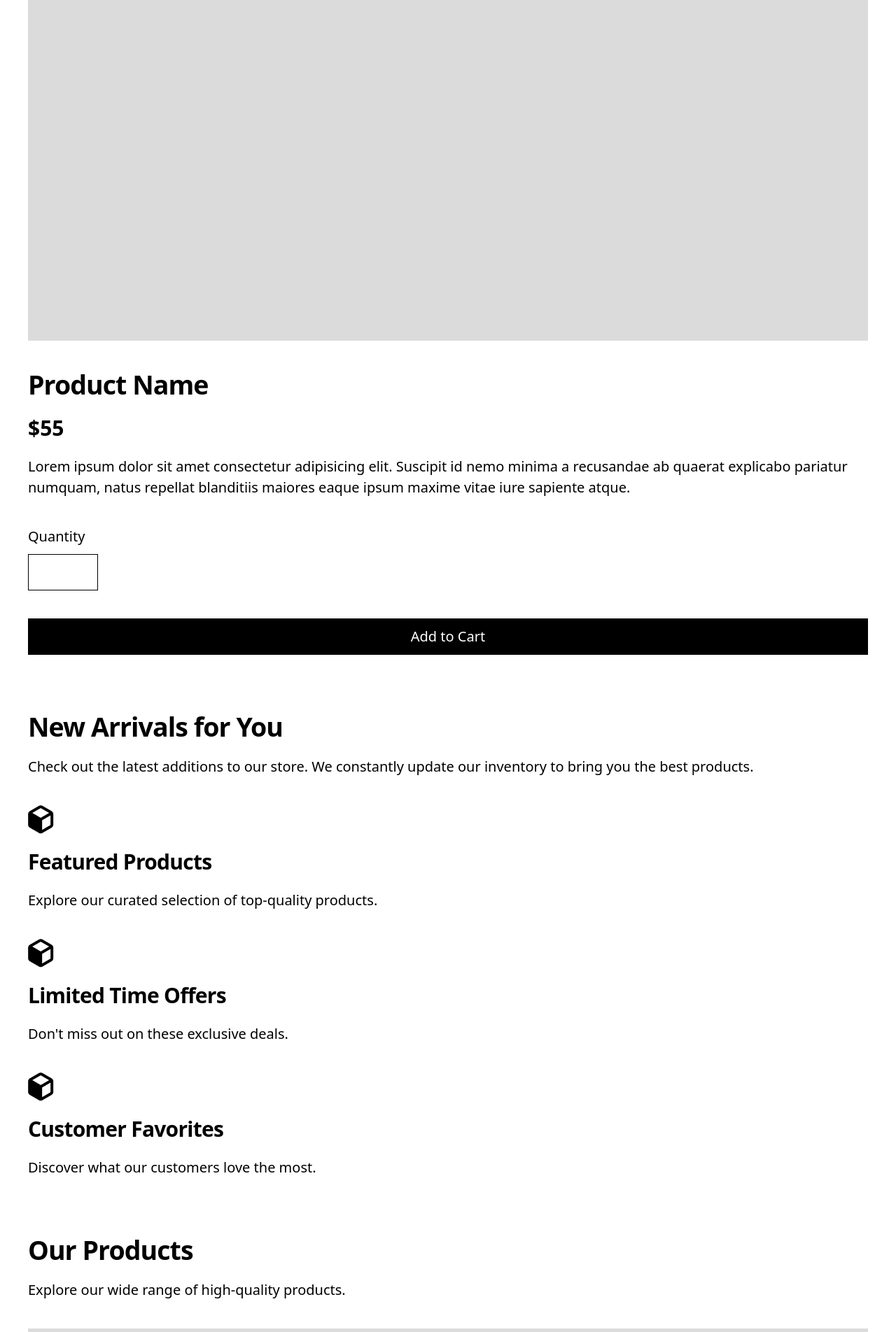
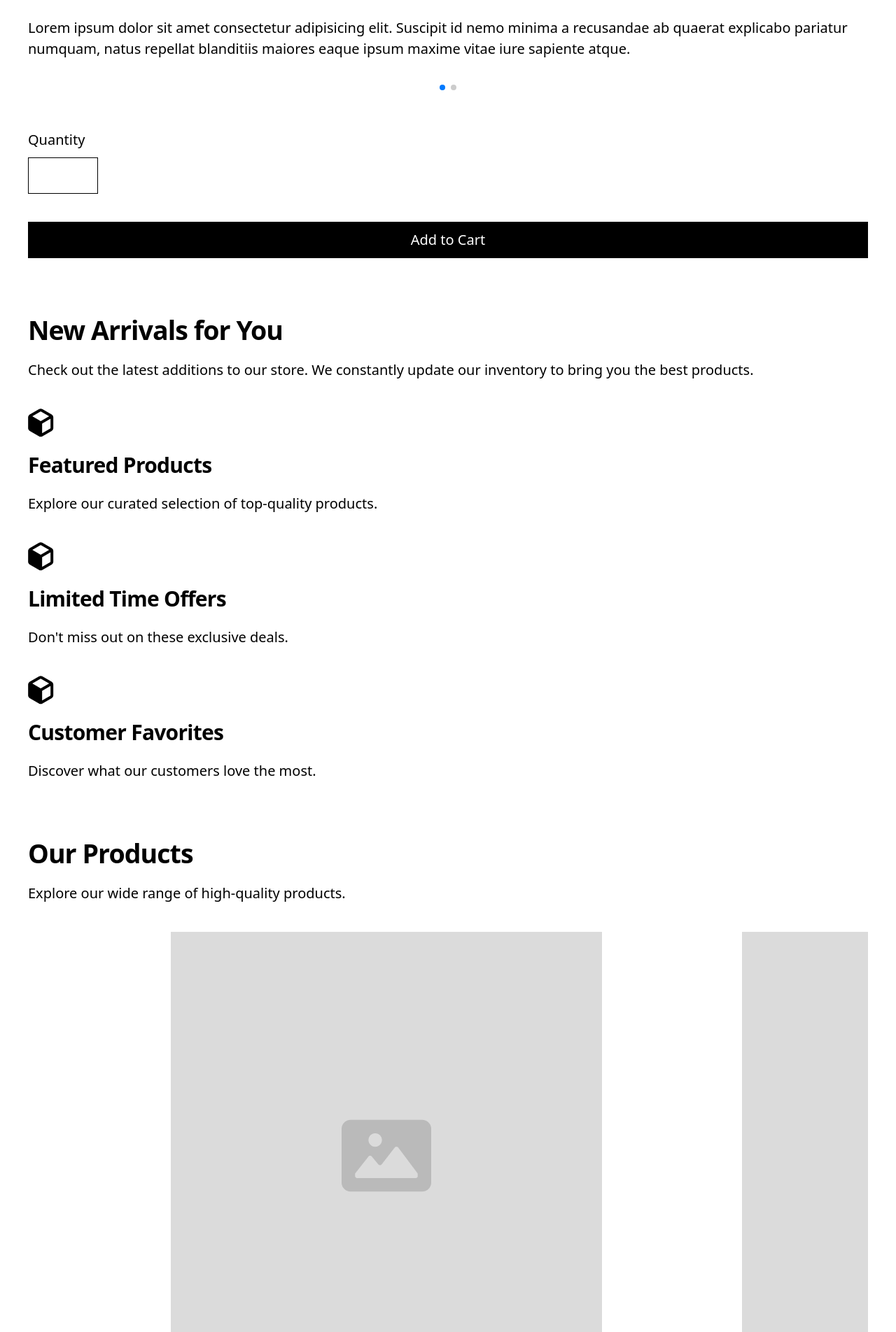
Before and after one commit to gustavo-martins-pereira/E-Commerce_FullStack-Frontend, a React (Vite) app: page /products in a window 1280 px wide. Shown: the part 893-2797 px from the top of the page at 70% size. Built offline with nearby package versions, Linux system fonts and the light colour scheme.

Commit message:
ADD - Swiper Carousel

```diff
--- a/package.json
+++ b/package.json
@@ -12,7 +12,8 @@
         "react": "^18.3.1",
         "react-dom": "^18.3.1",
         "react-icons": "^5.3.0",
-        "react-router-dom": "^6.26.1"
+        "react-router-dom": "^6.26.1",
+        "swiper": "^11.1.12"
     },
     "devDependencies": {
         "@types/react": "^18.3.3",
--- a/src/components/Header/Header.jsx
+++ b/src/components/Header/Header.jsx
@@ -1,10 +1,12 @@
 import { useEffect, useState } from "react";
 import { IoIosMenu, IoIosClose } from "react-icons/io";
+import { Link } from "react-router-dom";
 
 import Logo from "../../assets/images/logo.svg";
-import { Link } from "react-router-dom";
 
 export function Header() {
+    const iconsStyle = { display: "inline-block", cursor: "pointer" };
+
     // STATES
     const [isMenuOpen, setIsMenuOpen] = useState(false);
     const [isMobile, setIsMobile] = useState(undefined);
@@ -28,7 +30,7 @@ export function Header() {
     }
 
     return (
-        <header className="bg-white sticky top-0 border-b p-4 lg:px-16">
+        <header className="bg-white sticky top-0 border-b p-4 lg:px-16 z-10">
             <nav className="flex flex-col justify-between gap-8 lg:flex-row">
                 <div className="flex justify-between items-center">
                     <a href=""><img src={Logo} alt="Logotype of the Shop Wave" /></a>
@@ -40,8 +42,8 @@ export function Header() {
                             onClick={handleOnMenuClicked}
                         >
                         {isMenuOpen ?
-                            <IoIosClose size="3rem" style={{ display: "inline-block", cursor: "pointer" }} />
-                            : <IoIosMenu size="3rem" style={{ display: "inline-block", cursor: "pointer" }} />}
+                            <IoIosClose size="3rem" style={iconsStyle} />
+                            : <IoIosMenu size="3rem" style={iconsStyle} />}
                         </button>
                         :
                         ""}
--- a/src/main.jsx
+++ b/src/main.jsx
@@ -1,5 +1,9 @@
 import React from "react";
 import ReactDOM from "react-dom/client";
+
+import "swiper/css";
+import "swiper/css/pagination";
+import "swiper/css/navigation";
 
 import "./index.css";
 
--- a/src/pages/Products/Products.jsx
+++ b/src/pages/Products/Products.jsx
@@ -1,3 +1,6 @@
+import { Swiper, SwiperSlide } from 'swiper/react';
+import { Pagination } from "swiper/modules";
+
 import ImagePlaceholder from "../../assets/images/placeholder-image.svg";
 import IllustrationPlaceholder from "../../assets/images/illustration-placeholder.svg";
 
@@ -6,13 +9,36 @@ export function Products() {
         <main>
             {/* PRODUCTS CAROUSEL */}
             <section className="flex flex-col gap-8 p-8">
+                <section>
+                    <Swiper
+                        modules={[ Pagination ]}
+                        spaceBetween={"50px"}
+                        pagination={{
+                            clickable: true,
+                        }}
+                        style={{ paddingBottom: "3rem" }}
+                    >
+                        <SwiperSlide tag="article">
                             <img src={ImagePlaceholder} alt="" />
 
-                <header className="flex flex-col gap-4">
+                            <header className="flex flex-col gap-4 mt-4">
                                 <h2>Product Name</h2>
                                 <p className="text-2xl font-bold">$55</p>
                                 <p>Lorem ipsum dolor sit amet consectetur adipisicing elit. Suscipit id nemo minima a recusandae ab quaerat explicabo pariatur numquam, natus repellat blanditiis maiores eaque ipsum maxime vitae iure sapiente atque.</p>
                             </header>
+                        </SwiperSlide>
+
+                        <SwiperSlide tag="article">
+                            <img src={ImagePlaceholder} alt="" />
+
+                            <header className="flex flex-col gap-4 mt-4">
+                                <h2>Product Name</h2>
+                                <p className="text-2xl font-bold">$55</p>
+                                <p>Lorem ipsum dolor sit amet consectetur adipisicing elit. Suscipit id nemo minima a recusandae ab quaerat explicabo pariatur numquam, natus repellat blanditiis maiores eaque ipsum maxime vitae iure sapiente atque.</p>
+                            </header>
+                        </SwiperSlide>
+                    </Swiper>
+                </section>
 
                 <div className="flex flex-col gap-2">
                     <label htmlFor="quantity">Quantity</label>
@@ -51,22 +77,88 @@ export function Products() {
             </article>
 
             {/* OUR PRODUCTS */}
-            <section className="flex flex-col gap-8 p-8">
+            <section className="p-8">
                 <div className="flex flex-col gap-4">
                     <h2>Our Products</h2>
                     <p>Explore our wide range of high-quality products.</p>
                 </div>
 
-                <article className="flex flex-col gap-4">
+                <Swiper
+                    modules={[ Pagination ]}
+                    spaceBetween={"24px"}
+                    slidesPerView={1.5}
+                    centeredSlides={true}
+                    pagination={{
+                        clickable: true,
+                    }}
+                    style={{ marginTop: "2rem", paddingBottom: "3rem" }}
+                >
+                    <SwiperSlide tag="article">
                         <img src={ImagePlaceholder} alt="" />
 
-                    <div className="flex justify-between items-center font-bold">
+                        <div className="flex justify-between items-center mt-4 font-bold">
                             <h3 className="text-xl">Product Name</h3>
                             <p className="text-xl">$55</p>
                         </div>
 
-                    <button className="btn btn-primary">Add to Cart</button>
-                </article>
+                        <button className="btn btn-primary w-full mt-4">Add to Cart</button>
+                    </SwiperSlide>
+
+                    <SwiperSlide tag="article">
+                        <img src={ImagePlaceholder} alt="" />
+
+                        <div className="flex justify-between items-center mt-4 font-bold">
+                            <h3 className="text-xl">Product Name</h3>
+                            <p className="text-xl">$55</p>
+                        </div>
+
+                        <button className="btn btn-primary w-full mt-4">Add to Cart</button>
+                    </SwiperSlide>
+
+                    <SwiperSlide tag="article">
+                        <img src={ImagePlaceholder} alt="" />
+
+                        <div className="flex justify-between items-center mt-4 font-bold">
+                            <h3 className="text-xl">Product Name</h3>
+                            <p className="text-xl">$55</p>
+                        </div>
+
+                        <button className="btn btn-primary w-full mt-4">Add to Cart</button>
+                    </SwiperSlide>
+
+                    <SwiperSlide tag="article">
+                        <img src={ImagePlaceholder} alt="" />
+
+                        <div className="flex justify-between items-center mt-4 font-bold">
+                            <h3 className="text-xl">Product Name</h3>
+                            <p className="text-xl">$55</p>
+                        </div>
+
+                        <button className="btn btn-primary w-full mt-4">Add to Cart</button>
+                    </SwiperSlide>
+
+                    <SwiperSlide tag="article">
+                        <img src={ImagePlaceholder} alt="" />
+
+                        <div className="flex justify-between items-center mt-4 font-bold">
+                            <h3 className="text-xl">Product Name</h3>
+                            <p className="text-xl">$55</p>
+                        </div>
+
+                        <button className="btn btn-primary w-full mt-4">Add to Cart</button>
+                    </SwiperSlide>
+
+                    <SwiperSlide tag="article">
+                        <img src={ImagePlaceholder} alt="" />
+
+                        <div className="flex justify-between items-center mt-4 font-bold">
+                            <h3 className="text-xl">Product Name</h3>
+                            <p className="text-xl">$55</p>
+                        </div>
+
+                        <button className="btn btn-primary w-full mt-4">Add to Cart</button>
+                    </SwiperSlide>
+                </Swiper>
             </section>
 
             {/* PERFECT PRODUCT */}
```
Also changed, not shown: 1 other file (tests, documents, lock files or other folders). Lines whose indentation alone changed are shown as unchanged.
